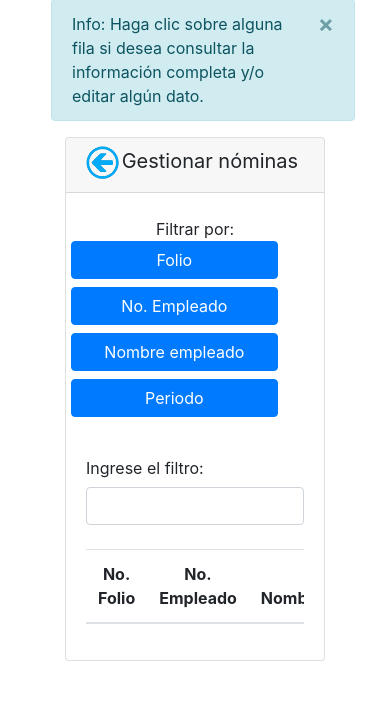
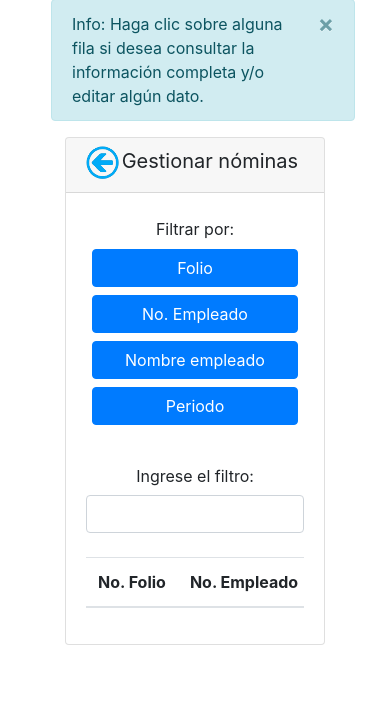
Before and after one commit to CarlosUlisesOchoa/Sistema-de-nomina, a Laravel app: page /nomina in a window 390 px wide. Shown: the part 145-846 px from the top of the page. Run offline with Laravel 8, Linux system fonts and the light colour scheme; a user stored in the database is signed in; data comes from the database, SQL or seed files in the repository; data that the repository does not hold is empty; some libraries are stand-ins or nearby versions.

Commit message:
seguimos trabajando en filtrado de nomina

```diff
--- a/config/database.php
+++ b/config/database.php
@@ -44,8 +44,8 @@ return [
             'driver' => 'mysql',
             'host' => env('DB_HOST', '127.0.0.1'),
             'port' => env('DB_PORT', '3306'),
-            'database' => env('DB_DATABASE', 'forge'),
-            'username' => env('DB_USERNAME', 'forge'),
+            'database' => env('DB_DATABASE', 'shane-corp'),
+            'username' => env('DB_USERNAME', 'root'),
             'password' => env('DB_PASSWORD', ''),
             'unix_socket' => env('DB_SOCKET', ''),
             'charset' => 'utf8mb4',
--- a/resources/views/nomina/listado-nominas.blade.php
+++ b/resources/views/nomina/listado-nominas.blade.php
@@ -33,8 +33,8 @@
         <div class="card-body">
 
 
-          <div class="row mb-3">
-            <div class="col-12 col-md-2 text-center mt-1">
+          <div class="row mb-3 justify-content-center">
+            <div class="col-12 col-md-2 text-center mt-1 mb-2">
                   <span>Filtrar por:</span>
             </div>
             <div class="col-10 px-0 mx-0">
@@ -56,7 +56,7 @@
           </div>
 
           <div class="form-group row justify-content-center mt-4 mb-4">
-              <label class="col-md-3 col-form-label text-md-right">Ingrese el filtro:</label>
+              <label class="col-md-3 col-form-label text-center text-md-right">Ingrese el filtro:</label>
 
               <div class="col-md-4">
                   <input id="cta_bancaria" name="cta_bancaria" type="text" class="digits-only form-control" value="" requiered>
@@ -66,7 +66,7 @@
 
           <div class="table-responsive">
 
-            <table class="table table-hover text-center">
+            <table class="table table-hover text-center text-nowrap">
 
               <thead>
 
@@ -74,9 +74,9 @@
 
                 <th>No. Empleado</th>
 
-                <th>Nombres</th>
+                <th class="d-none d-md-table-cell">Nombres</th>
 
-                <th>Apellidos</th>
+                <th class="d-none d-md-table-cell">Apellidos</th>
 
                 <th>Periodo</th>
 
@@ -92,9 +92,9 @@
 
                   <td>{{$nomina->empleado->id}}</td>
 
-                  <td>{{$nomina->empleado->nombres}}</td>
+                  <td class="d-none d-md-table-cell">{{$nomina->empleado->nombres}}</td>
 
-                  <td>{{$nomina->empleado->apellidos}}</td>
+                  <td class="d-none d-md-table-cell">{{$nomina->empleado->apellidos}}</td>
 
                   <td>{{date('d/m/Y',strtotime($nomina->inicio_periodo))}} - {{date('d/m/Y',strtotime($nomina->fin_periodo))}}</td>
 
@@ -136,15 +136,16 @@ function managePaysheet(id) {
   swal("¿Qué desea hacer?", {
   buttons: {
     cancel: "Cancelar",
+    editar: {
+      text: "Editar",
+      value: "editar",
+    },
     ver: {
       text: "Solo ver",
       value: "ver",
     },
-    editar: {
-      text: "Editar",
-      value: "editar",
-    },
   },
+  icon: "{{asset('images/money.png')}}",
 })
 .then((value) => {
   switch (value) {
```
